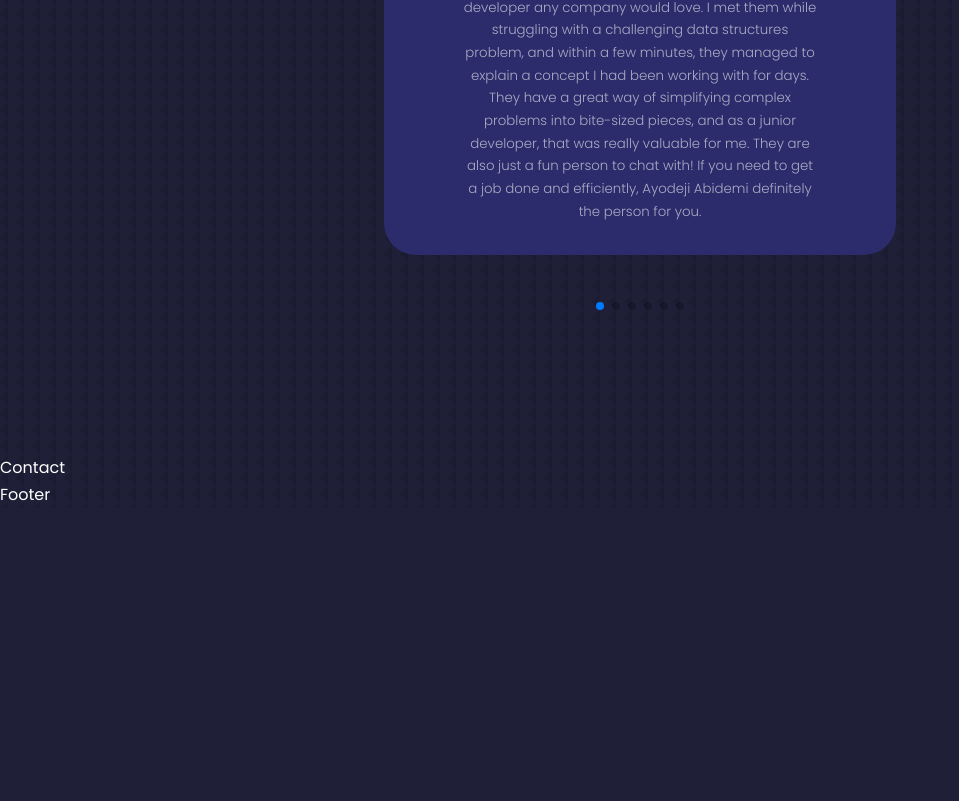
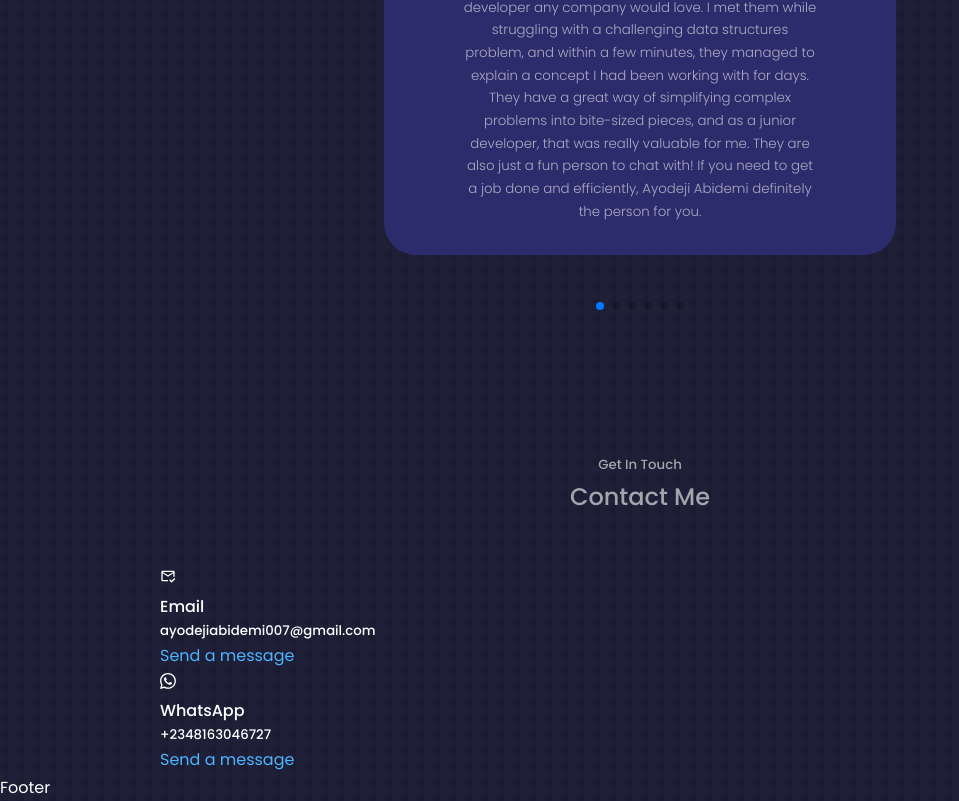
Before and after one commit to demix007/portfolio-website, a React (Create React App) app: page / in a window 1280 px wide. Shown: the part 4442-5243 px from the top of the page, without its empty margins (0-959 px from the left). Before the commit the page ends 4950 px from the top, so only its background shows below. Built offline with nearby package versions, Linux system fonts and the light colour scheme.

Commit message:
Add contact options markup

```diff
--- a/src/components/contact/Contact.jsx
+++ b/src/components/contact/Contact.jsx
@@ -1,8 +1,32 @@
 import React from 'react';
 import './contact.css';
+import { MdOutlineMarkEmailRead } from 'react-icons/md';
+import { BsWhatsapp } from 'react-icons/bs';
 
-const Contact = () => (
-  <section id="contact">Contact</section>
-);
+const Contact = () => {
+  return (
+    <section id="contact">
+      <h5>Get In Touch</h5>
+      <h2>Contact Me</h2>
+
+      <div className="container contact__container">
+        <div className="contact__options">
+          <article className="contact__option">
+            <MdOutlineMarkEmailRead className="contact__option-icon" />
+            <h4>Email</h4>
+            <h5>ayodejiabidemi007@gmail.com</h5>
+            <a href="mailto:ayodejiabidemi007@gmail.com" target="_blank" rel="noreferrer">Send a message</a>
+          </article>
+          <article className="contact__option">
+            <BsWhatsapp className="contact__option-icon" />
+            <h4>WhatsApp</h4>
+            <h5>+2348163046727</h5>
+            <a href="https://api.whatsapp.com/send?phone=2348163046727" target="_blank" rel="noreferrer">Send a message</a>
+          </article>
+        </div>
+      </div>
+    </section>
+  );
+};
 
 export default Contact;
```
